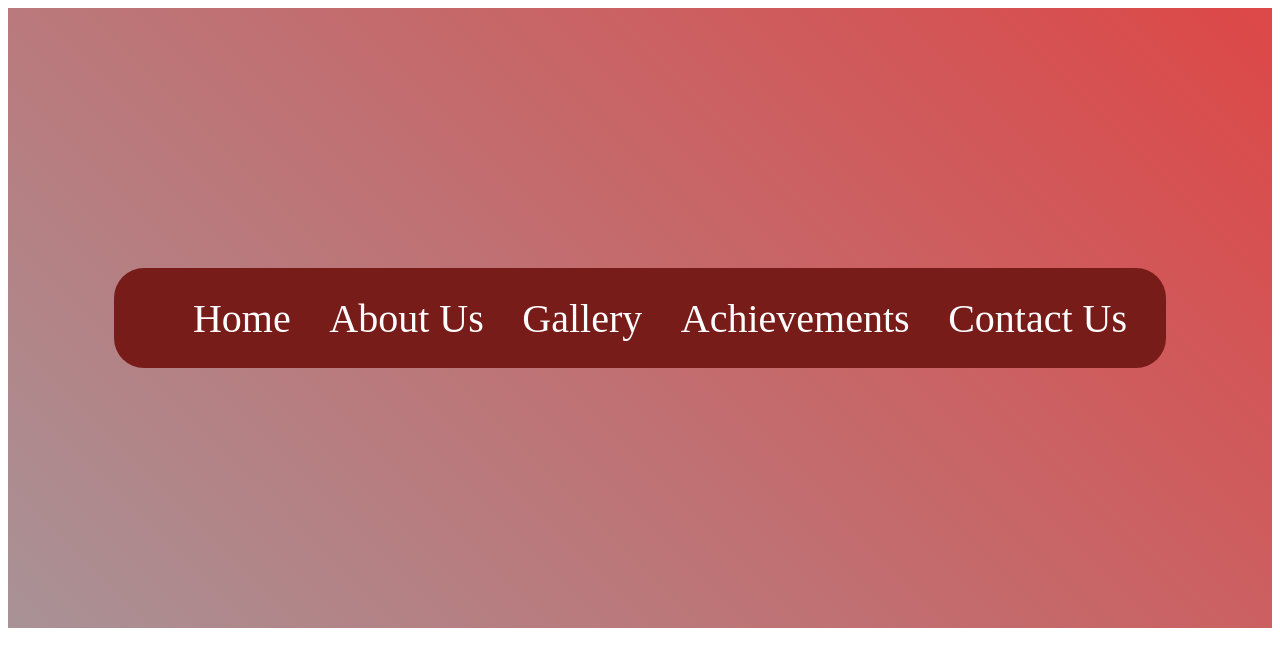
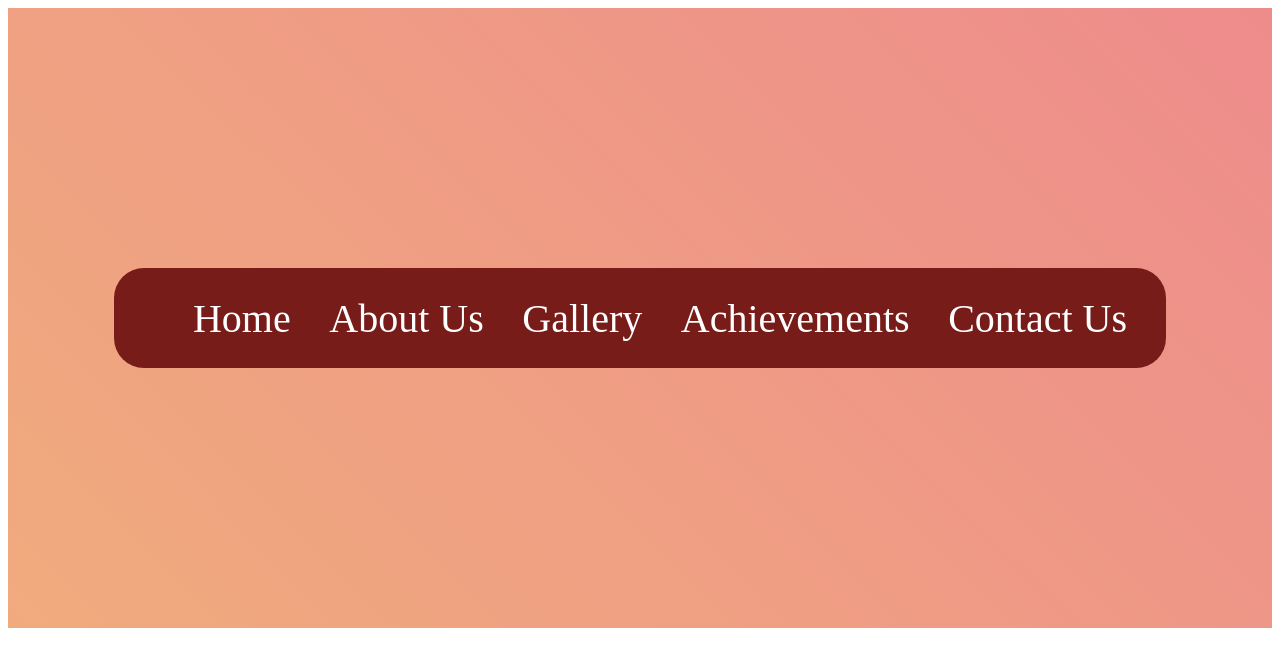
Before and after one commit to aish323rr-creator/Navigation_Bar, a plain HTML site: page index.html in a window 1280 px wide. Drawn offline with Linux system fonts and the light colour scheme.

Commit message:
index.html

```diff
--- a/index.html
+++ b/index.html
@@ -27,7 +27,7 @@
          align-items: center;
          height: 620px;
          width: 100%;
-         background: linear-gradient(45deg,rgb(168, 146, 150),rgb(221, 71, 71));
+         background: linear-gradient(45deg,rgb(240, 171, 125),rgb(238, 140, 140));
        }
        a{
         color: white;
```
